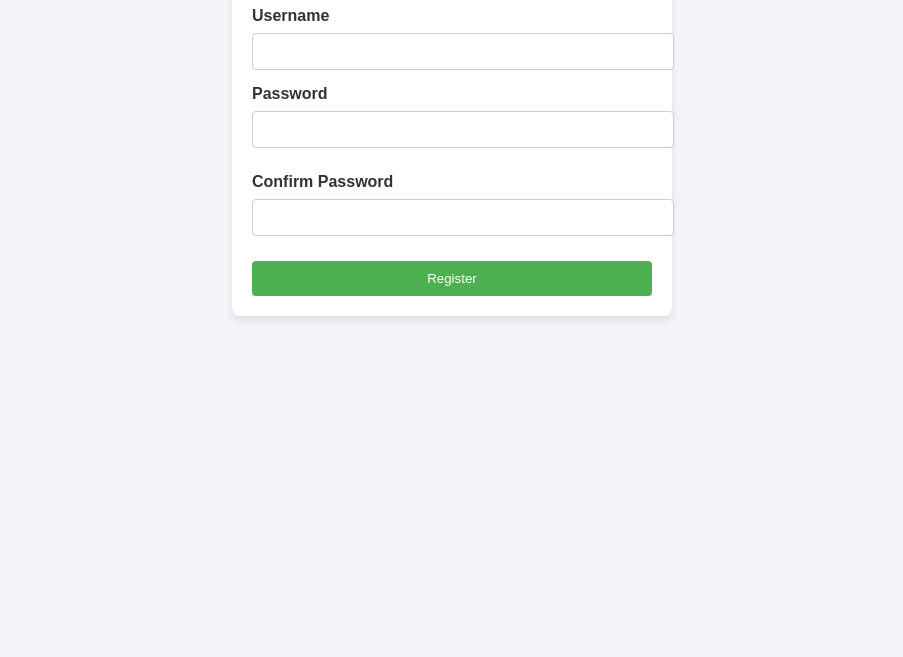
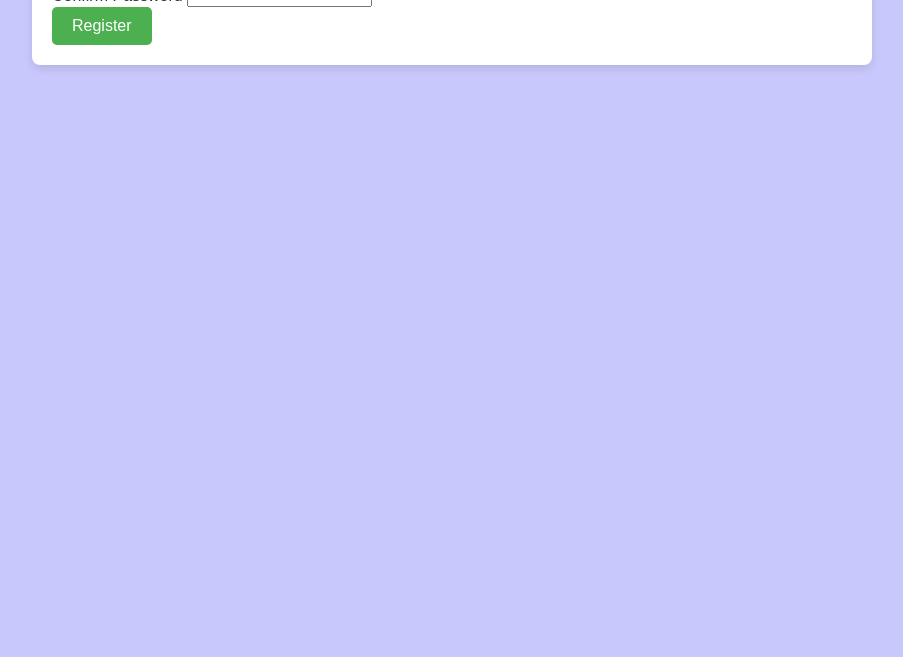
Before and after one commit to lixiaoqianqian/trainingdemo, a plain HTML site: page javaScriptStudy/practice.html in a window 1280 px wide. Shown: the part 143-800 px from the top of the page, without its empty margins (188-1091 px from the left). Drawn offline with Linux system fonts and the light colour scheme.

Commit message:
git files

```diff
--- /dev/null
+++ b/javaScriptStudy/prStyle.css
@@ -0,0 +1,64 @@
+
+        body {
+            font-family: Arial, sans-serif;
+            margin: 0;
+            padding: 0;
+            background-color: #f4f4f9;
+            color: #333;
+        }
+        .container {
+            max-width: 600px;
+            margin: 50px auto;
+            padding: 20px;
+            background: white;
+            border-radius: 8px;
+            box-shadow: 0 4px 8px rgba(0, 0, 0, 0.1);
+        }
+        h1 {
+            text-align: center;
+            color: #17abf0;
+        }
+        label {
+            display: block;
+            margin-bottom: 8px;
+            font-weight: bold;
+        }
+        input, select, textarea {
+            width: 100%;
+            padding: 10px;
+            margin-bottom: 15px;
+            border: 1px solid #ccc;
+            border-radius: 4px;
+        }
+        .error {
+            color: red;
+            font-size: 14px;
+            margin-bottom: 10px;
+        }
+        button {
+            width: 100%;
+            padding: 10px;
+            background-color: #5081eb;
+            color: white;
+            border: none;
+            border-radius: 4px;
+            cursor: pointer;
+        }
+        button:hover {
+            background-color: #5081eb;
+        }
+        .output {
+            margin-top: 20px;
+            padding: 20px;
+            background-color: #e8f5e9;
+            border-radius: 8px;
+            box-shadow: 0 4px 8px rgba(0, 0, 0, 0.1);
+        }
+        .horizontal-group {
+            display: flex;
+            gap: 10px; /* Add spacing between options */
+            margin-bottom: 15px;
+        }
+        .horizontal-group label {
+            margin: 0; /* Remove margin for inline labels */
+        }
--- a/practice.html
+++ b/javaScriptStudy/practice.html
@@ -4,56 +4,14 @@
     <meta charset="UTF-8">
     <meta name="viewport" content="width=device-width, initial-scale=1.0">
     <title>Register Page</title>
+    <link rel="stylesheet" href="style.css">
     <style>
-        body {
-            font-family: Arial, sans-serif;
-            margin: 0;
-            padding: 0;
-            background-color: #f4f4f9;
-            color: #333;
+        h1{
+            color: aliceblue;
         }
-        .container {
-            max-width: 400px;
-            margin: 50px auto;
-            padding: 20px;
-            background: white;
-            border-radius: 8px;
-            box-shadow: 0 4px 8px rgba(0, 0, 0, 0.1);
-        }
-        h1 {
-            text-align: center;
-            color: #4CAF50;
-        }
-        label {
-            display: block;
-            margin-bottom: 8px;
-            font-weight: bold;
-        }
-        input {
-            width: 100%;
-            padding: 10px;
-            margin-bottom: 15px;
-            border: 1px solid #ccc;
-            border-radius: 4px;
-        }
-        .error {
-            color: red;
-            font-size: 14px;
-            margin-bottom: 10px;
-        }
-        button {
-            width: 100%;
-            padding: 10px;
-            background-color: #4CAF50;
-            color: white;
-            border: none;
-            border-radius: 4px;
-            cursor: pointer;
-        }
-        button:hover {
-            background-color: #45a049;
-        }
+
     </style>
+
 </head>
 <body>
     <div class="container">
--- a/style.css
+++ b/javaScriptStudy/style.css
@@ -83,6 +83,14 @@ footer {
     font-size: 14px;
 }
 
+.copyright{
+    text-align: center;
+    margin-top: 20px;
+    font-size: 12px;
+    color: #777; /* Lighter text for copyright */
+
+}
+
 /* Responsive design */
 @media (max-width: 768px) {
     .container {
--- a/prStyle.css
+++ /dev/null
@@ -1,50 +0,0 @@
-body {
-    font-family: Arial, sans-serif;
-    margin: 0;
-    padding: 0;
-    background-color: #f4f4f9;
-    color: #333;
-}
-.container {
-    max-width: 600px;
-    margin: 50px auto;
-    padding: 20px;
-    background: white;
-    border-radius: 8px;
-    box-shadow: 0 4px 8px rgba(0, 0, 0, 0.1);
-}
-h1 {
-    text-align: center;
-    color: #4CAF50;
-}
-label {
-    display: block;
-    margin-bottom: 8px;
-    font-weight: bold;
-}
-input, select, textarea {
-    width: 100%;
-    padding: 10px;
-    margin-bottom: 15px;
-    border: 1px solid #ccc;
-    border-radius: 4px;
-}
-.radio-group, .checkbox-group {
-    margin-bottom: 15px;
-}
-.radio-group label, .checkbox-group label {
-    display: inline-block;
-    margin-right: 10px;
-}
-button {
-    width: 100%;
-    padding: 10px;
-    background-color: #4CAF50;
-    color: white;
-    border: none;
-    border-radius: 4px;
-    cursor: pointer;
-}
-button:hover {
-    background-color: #45a049;
-}
```
Also changed, not shown: javaScriptStudy/index.html (renamed from index.html, +9 -0 lines), nodejsStudy/demo1.js (added, +15 -0 lines), javaScriptStudy/PandaStyle.css (renamed from PandaStyle.css), javaScriptStudy/myfile.txt (renamed from myfile.txt), javaScriptStudy/panda.html (renamed from panda.html), javaScriptStudy/panda.jpg (renamed from panda.jpg), javaScriptStudy/personal.html (renamed from personal.html), javaScriptStudy/practice2.html (renamed from practice2.html), javaScriptStudy/register.html (renamed from register.html).
